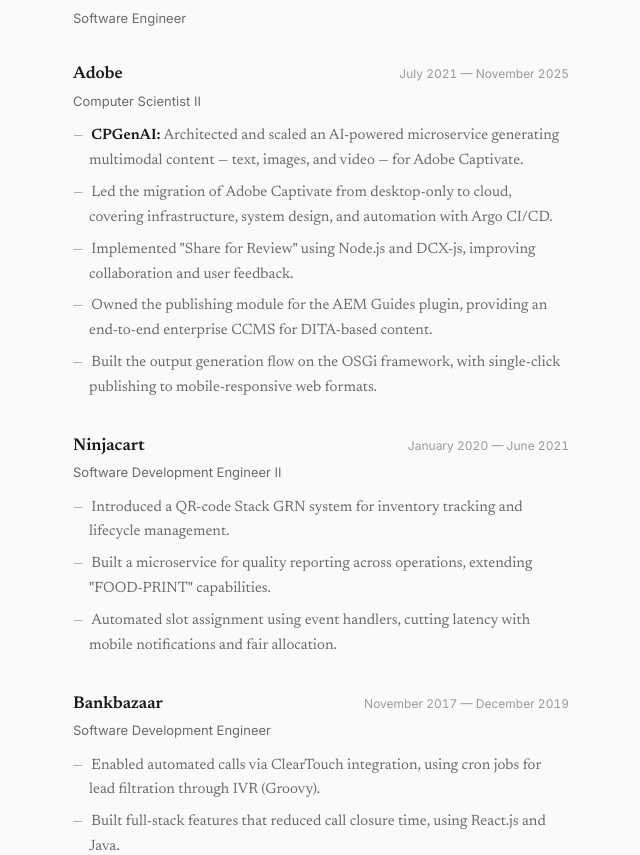
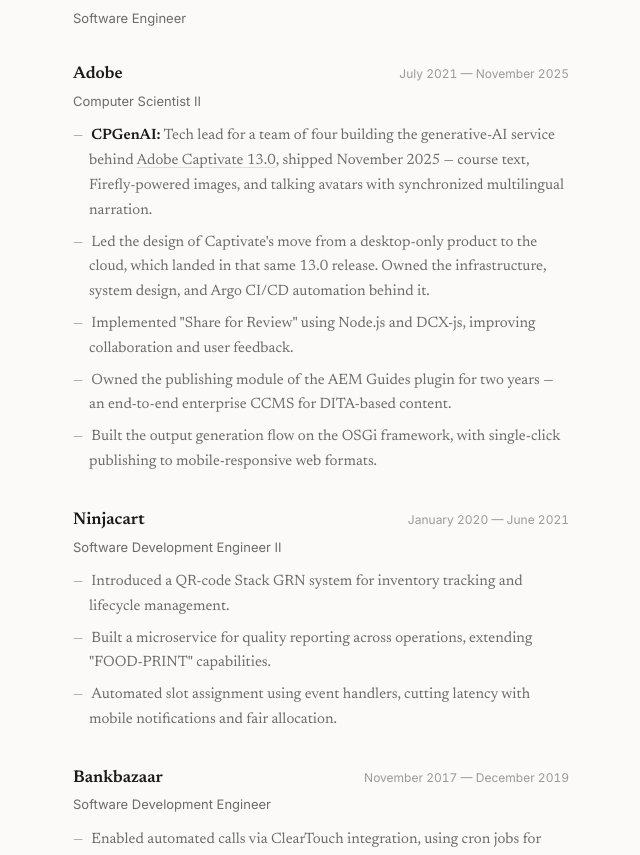
Before and after one commit to niteshbhargv/niteshbhargv.github.io, a React (Vite) app: page / in a window 1280 px wide. Shown: the part 920-1775 px from the top of the page, without its empty margins (319-959 px from the left). Built offline with nearby package versions, Linux system fonts and the light colour scheme.

Commit message:
Ground the Adobe entry

```diff
--- a/src/components/Experience.tsx
+++ b/src/components/Experience.tsx
@@ -1,4 +1,9 @@
 import React from 'react';
+
+// Adobe's own release notes. The CPGenAI and cloud claims below point at it so a
+// reader can check them rather than take them on faith.
+const CAPTIVATE_13_RELEASE =
+  'https://helpx.adobe.com/captivate/help/adobe-captivate--13-0-update--release-notes.html';
 
 interface ExperienceItem {
   company: string;
@@ -20,12 +25,21 @@
     duration: 'July 2021 — November 2025',
     achievements: [
       <>
-        <strong>CPGenAI:</strong> Architected and scaled an AI-powered microservice generating
-        multimodal content — text, images, and video — for Adobe Captivate.
+        <strong>CPGenAI:</strong> Tech lead for a team of four building the generative-AI service
+        behind{' '}
+        <a href={CAPTIVATE_13_RELEASE} target="_blank" rel="noopener noreferrer">
+          Adobe Captivate 13.0
+        </a>
+        , shipped November 2025 — course text, Firefly-powered images, and talking avatars with
+        synchronized multilingual narration.
       </>,
-      'Led the migration of Adobe Captivate from desktop-only to cloud, covering infrastructure, system design, and automation with Argo CI/CD.',
+      <>
+        Led the design of Captivate's move from a desktop-only product to the cloud, which landed in
+        that same 13.0 release. Owned the infrastructure, system design, and Argo CI/CD automation
+        behind it.
+      </>,
       'Implemented "Share for Review" using Node.js and DCX-js, improving collaboration and user feedback.',
-      'Owned the publishing module for the AEM Guides plugin, providing an end-to-end enterprise CCMS for DITA-based content.',
+      'Owned the publishing module of the AEM Guides plugin for two years — an end-to-end enterprise CCMS for DITA-based content.',
       'Built the output generation flow on the OSGi framework, with single-click publishing to mobile-responsive web formats.',
     ],
   },
```
Also changed, not shown: 1 other file (tests, documents, lock files or other folders).
